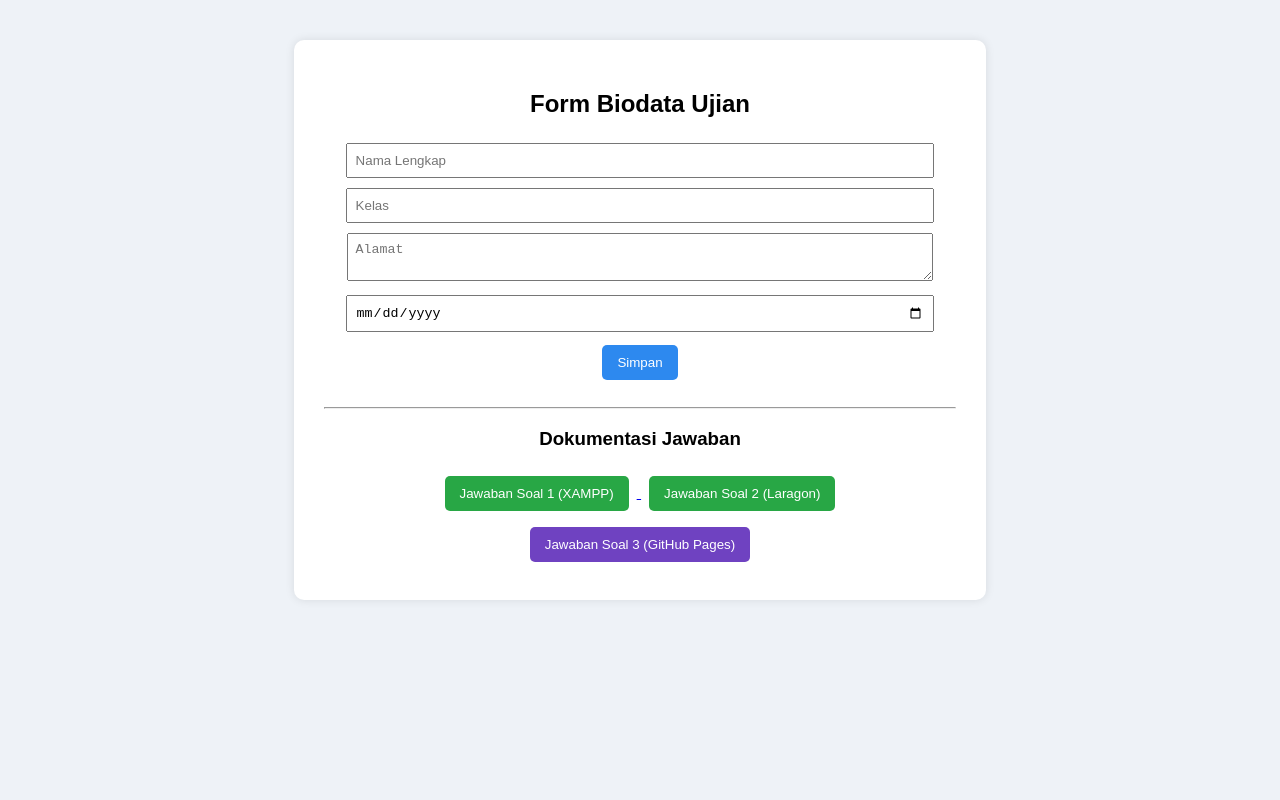
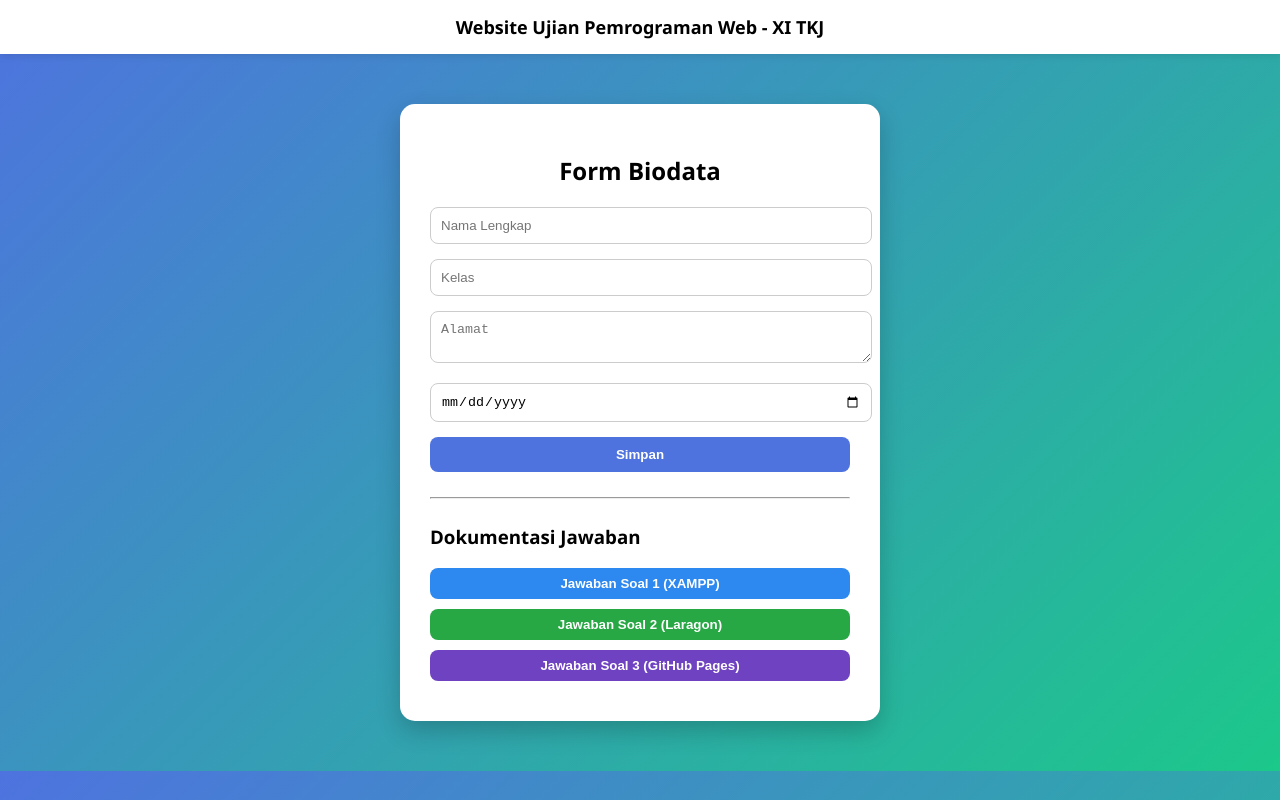
Before and after one commit to almiraulaa-hue/biodata-web, a plain HTML site: page index.html in a window 1280 px wide. Drawn offline with Linux system fonts and the light colour scheme.

Commit message:
Update index.html

```diff
--- a/index.html
+++ b/index.html
@@ -2,76 +2,136 @@
 <html>
 <head>
     <title>Website Ujian Pemrograman Web</title>
+    <meta name="viewport" content="width=device-width, initial-scale=1.0">
+
     <style>
         body{
-            font-family: Arial;
-            background-color: #eef2f7;
+            margin: 0;
+            font-family: 'Segoe UI', sans-serif;
+            background: linear-gradient(135deg, #4e73df, #1cc88a);
+        }
+
+        .navbar{
+            background: white;
+            padding: 15px;
             text-align: center;
+            font-weight: bold;
+            font-size: 18px;
+            box-shadow: 0 2px 8px rgba(0,0,0,0.1);
         }
+
         .container{
             background: white;
+            width: 420px;
+            margin: 50px auto;
             padding: 30px;
-            width: 50%;
-            margin: auto;
-            margin-top: 40px;
+            border-radius: 15px;
+            box-shadow: 0 10px 25px rgba(0,0,0,0.2);
+            animation: fadeIn 0.6s ease-in-out;
+        }
+
+        @keyframes fadeIn{
+            from { opacity: 0; transform: translateY(20px); }
+            to { opacity: 1; transform: translateY(0); }
+        }
+
+        h2{
+            text-align: center;
+            margin-bottom: 20px;
+        }
+
+        input, textarea{
+            width: 100%;
+            padding: 10px;
+            margin-bottom: 15px;
+            border-radius: 8px;
+            border: 1px solid #ccc;
+            transition: 0.3s;
+        }
+
+        input:focus, textarea:focus{
+            border-color: #4e73df;
+            outline: none;
+            box-shadow: 0 0 5px rgba(78,115,223,0.5);
+        }
+
+        .btn{
+            width: 100%;
+            padding: 10px;
+            border: none;
+            border-radius: 8px;
+            background: #4e73df;
+            color: white;
+            font-weight: bold;
+            cursor: pointer;
+            transition: 0.3s;
+        }
+
+        .btn:hover{
+            background: #2e59d9;
+        }
+
+        .hasil{
+            margin-top: 15px;
+            padding: 15px;
+            background: #f8f9fc;
             border-radius: 10px;
-            box-shadow: 0 0 10px rgba(0,0,0,0.1);
+            text-align: left;
         }
-        input, textarea{
-            width: 90%;
+
+        hr{
+            margin: 25px 0;
+        }
+
+        .doc-buttons button{
+            width: 100%;
+            margin-bottom: 10px;
             padding: 8px;
-            margin: 5px;
+            border: none;
+            border-radius: 8px;
+            cursor: pointer;
+            color: white;
+            font-weight: bold;
         }
-        button{
-            padding: 10px 15px;
-            margin: 8px;
-            border: none;
-            background-color: #2d89ef;
-            color: white;
-            cursor: pointer;
-            border-radius: 5px;
-        }
-        button:hover{
-            opacity: 0.8;
-        }
-        .nav-btn{
-            background-color: #28a745;
-        }
-        .nav-btn.s3{
-            background-color: #6f42c1;
+
+        .s1{ background: #2d89ef; }
+        .s2{ background: #28a745; }
+        .s3{ background: #6f42c1; }
+
+        .doc-buttons button:hover{
+            opacity: 0.85;
         }
     </style>
 </head>
 <body>
 
+<div class="navbar">
+    Website Ujian Pemrograman Web - XI TKJ
+</div>
+
 <div class="container">
-    <h2>Form Biodata Ujian</h2>
+
+    <h2>Form Biodata</h2>
 
     <form id="formBiodata">
-        <input type="text" id="nama" placeholder="Nama Lengkap" required><br>
-        <input type="text" id="kelas" placeholder="Kelas" required><br>
-        <textarea id="alamat" placeholder="Alamat" required></textarea><br>
-        <input type="date" id="tgl" required><br>
-        <button type="submit">Simpan</button>
+        <input type="text" id="nama" placeholder="Nama Lengkap" required>
+        <input type="text" id="kelas" placeholder="Kelas" required>
+        <textarea id="alamat" placeholder="Alamat" required></textarea>
+        <input type="date" id="tgl" required>
+        <button type="submit" class="btn">Simpan</button>
     </form>
 
-    <h3 id="hasil"></h3>
+    <div id="hasil" class="hasil" style="display:none;"></div>
 
     <hr>
 
     <h3>Dokumentasi Jawaban</h3>
 
-    <a href="soal1.html">
-        <button class="nav-btn">Jawaban Soal 1 (XAMPP)</button>
-    </a>
-
-    <a href="soal2.html">
-        <button class="nav-btn">Jawaban Soal 2 (Laragon)</button>
-    </a>
-
-    <a href="soal3.html">
-        <button class="nav-btn s3">Jawaban Soal 3 (GitHub Pages)</button>
-    </a>
+    <div class="doc-buttons">
+        <a href="soal1.html"><button class="s1">Jawaban Soal 1 (XAMPP)</button></a>
+        <a href="soal2.html"><button class="s2">Jawaban Soal 2 (Laragon)</button></a>
+        <a href="soal3.html"><button class="s3">Jawaban Soal 3 (GitHub Pages)</button></a>
+    </div>
 
 </div>
 
@@ -92,7 +152,10 @@ document.getElementById("formBiodata").addEventListener("submit", function(e){
         umur--;
     }
 
-    document.getElementById("hasil").innerHTML =
+    let hasilBox = document.getElementById("hasil");
+    hasilBox.style.display = "block";
+    hasilBox.innerHTML =
+        "<strong>Data Berhasil Disimpan</strong><br><br>" +
         "Nama: " + nama + "<br>" +
         "Kelas: " + kelas + "<br>" +
         "Alamat: " + alamat + "<br>" +
@@ -101,5 +164,4 @@ document.getElementById("formBiodata").addEventListener("submit", function(e){
 </script>
 
 </body>
-
 </html>
```
